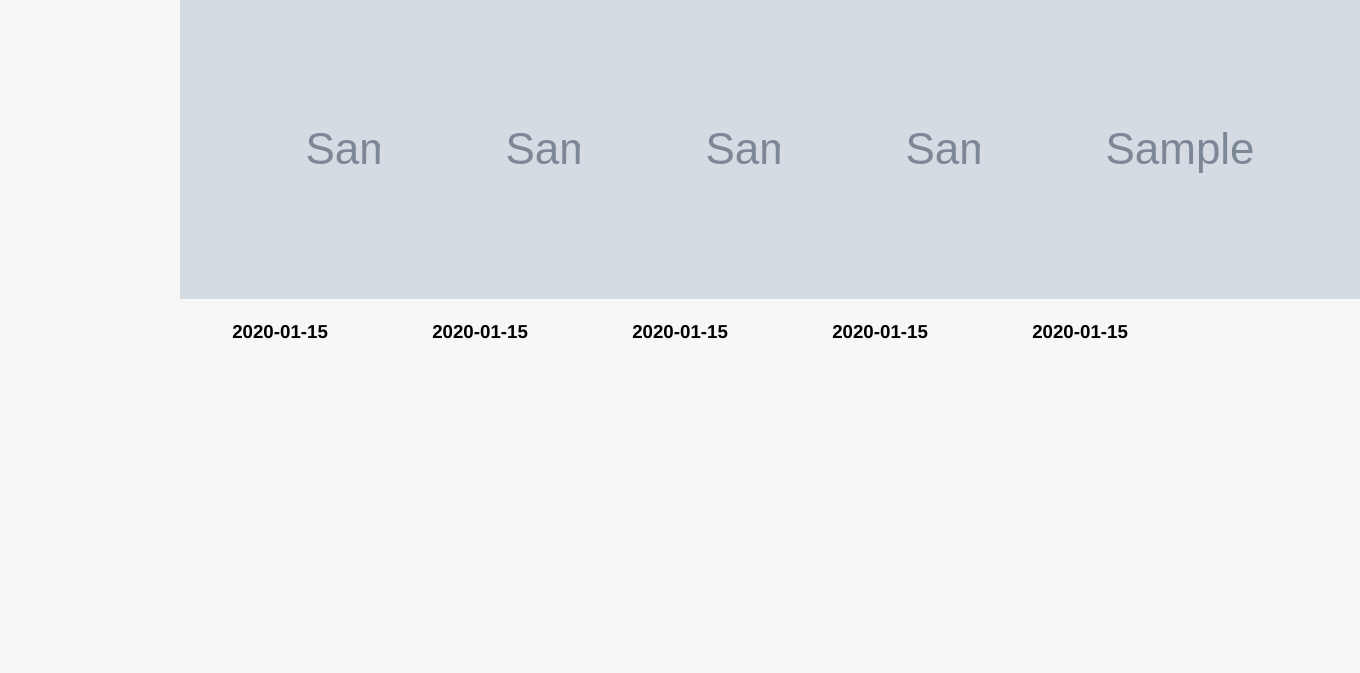
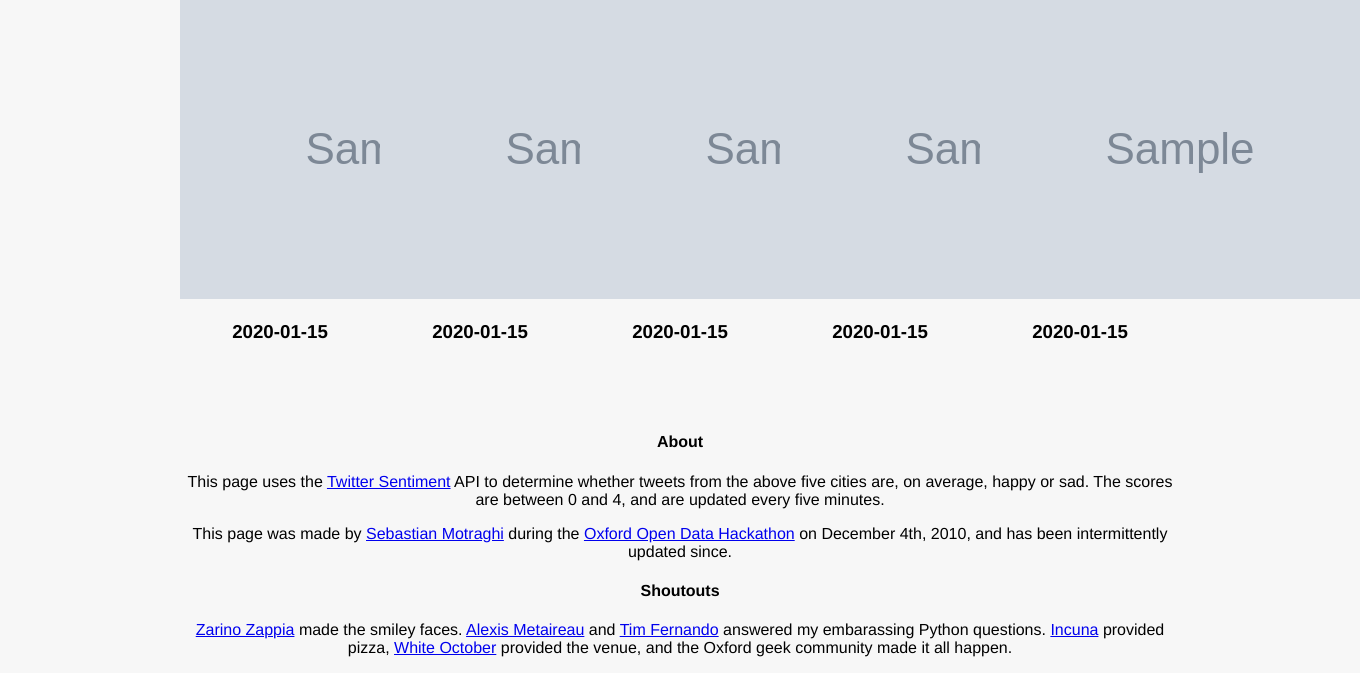
Before and after one commit to sebm/twitty-city, a Python web app: template templates/index.html in a window 1360 px wide; the page is wider, and only the part inside the window is pictured. Shown: the part 149-822 px from the top of that part. Before the commit the page ends 488 px from the top of that part, so only its background shows below. Run offline with Jinja, Linux system fonts and the light colour scheme; the template is opened without the code that fills it: most values are stand-ins (such as "Sample title", 1, 10 or a date in 2020); grey boxes marked "Sample" are stand-in pictures; some libraries are stand-ins or nearby versions.

Commit message:
shoutouts n ting

```diff
--- a/static/style.css
+++ b/static/style.css
@@ -18,3 +18,8 @@
 .sentiment_block {
 	font-size: 1em;
 }
+
+#about {
+	clear: both;
+	padding-top: 50px;
+}
--- a/templates/index.html
+++ b/templates/index.html
@@ -41,6 +41,21 @@
 			<img src='static/{{ LondonImg }}'>
 			<h3>{{ LondonSentiment }}</h3>
 		</div>
+		<div id='about'>
+		  <h4>About</h4>
+		  <p>
+		    This page uses the <a href='http://twittersentiment.appspot.com/'>Twitter Sentiment</a> API to determine whether tweets from the above five cities are, on average, happy or sad. The scores are between 0 and 4, and are updated every five minutes.
+		  </p>
+		  <p>
+		    This page was made by <a href='http://blog.motraghi.us'>Sebastian Motraghi</a> during the <a href='http://www.opendataday.org/wiki/Oxford,_UK'>Oxford Open Data Hackathon</a> on December 4th, 2010, and has been intermittently updated since.
+		  </p>
+		  <h4>Shoutouts</h4>
+		  <p>
+		     <a href='https://twitter.com/zarino'>Zarino Zappia</a> made the smiley faces. <a href='https://twitter.com/ametaireau'>Alexis Metaireau</a> and <a href='https://twitter.com/timfernando'>Tim Fernando</a> answered my embarassing Python questions. <a href='https://twitter.com/incuna'>Incuna</a> provided pizza, <a href='http://www.whiteoctober.co.uk'>White October</a> provided the venue, and the Oxford geek community made it all happen.
+		  </p>
+
+		</div>
+
   </div>
 </body>
 </html>
```
Also changed, not shown: 2 other files.
